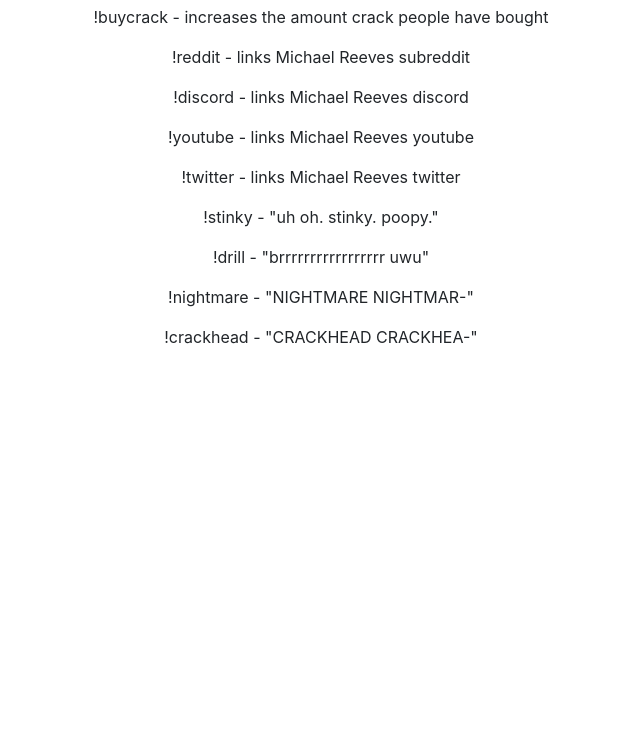
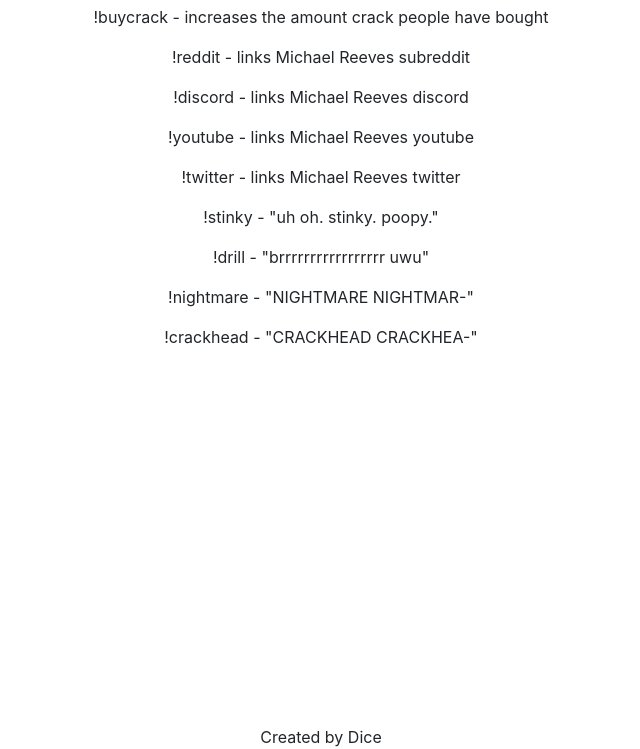
Before and after one commit to iamsyth/crackbot, a plain HTML site: page docs/index.html in a window 1280 px wide. Shown: the part 51-800 px from the top of the page, without its empty margins (319-959 px from the left). Drawn offline with nearby package versions, Linux system fonts and the light colour scheme.

Commit message:
Update index.html

```diff
--- a/docs/index.html
+++ b/docs/index.html
@@ -1,3 +1,12 @@
+<style>
+	.page-footer{
+		position: absolute;
+		bottom: 0px;
+		text-align: center;
+		width: 100%;
+	}
+</style>
+
 <!-- CSS only -->
 <link rel="stylesheet" href="https://stackpath.bootstrapcdn.com/bootstrap/4.5.0/css/bootstrap.min.css" integrity="sha384-9aIt2nRpC12Uk9gS9baDl411NQApFmC26EwAOH8WgZl5MYYxFfc+NcPb1dKGj7Sk" crossorigin="anonymous">
 
@@ -31,3 +40,6 @@
 
 
 </div>
+
+
+<footer class="page-footer"> Created by Dice</footer>
```
